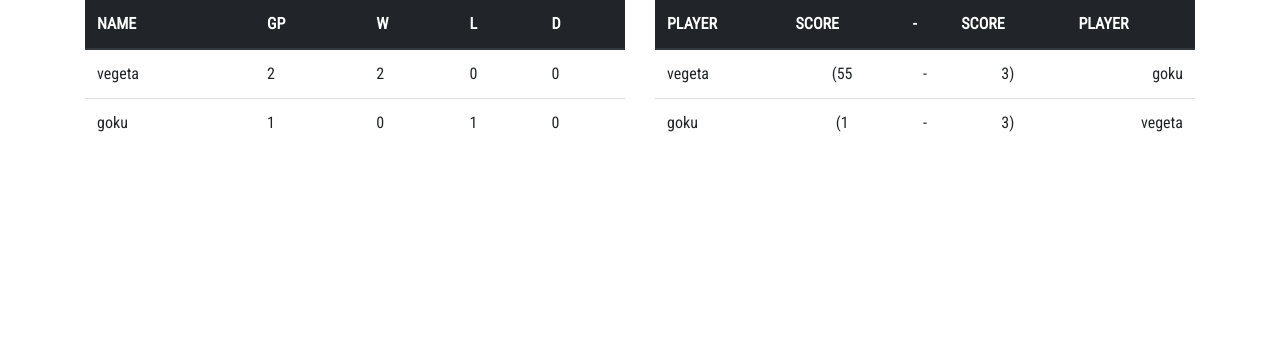
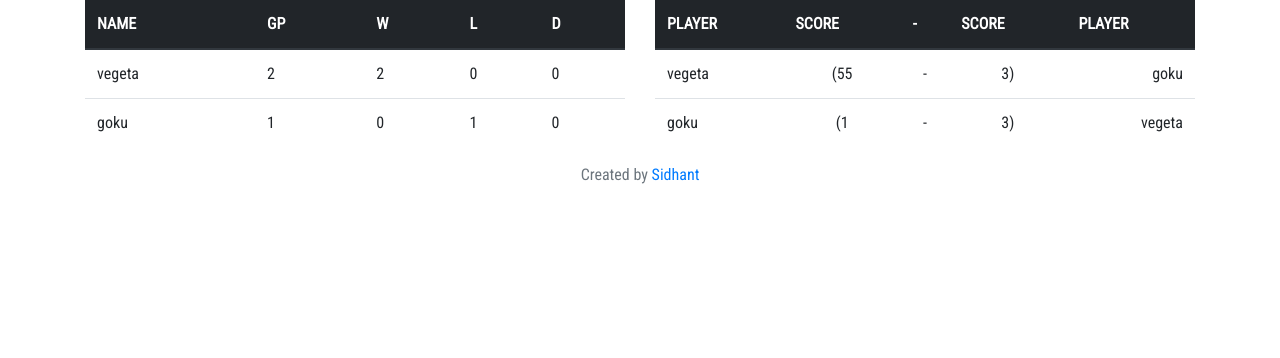
Before and after one commit to sid-hant/leadrboard, a Django app: page /room/dashboard/ in a window 1280 px wide. Shown: the part 297-655 px from the top of the page. Run offline with Django 3.2, Linux system fonts and the light colour scheme; a user stored in the database is signed in; data comes from the database, SQL or seed files in the repository; some libraries are stand-ins or nearby versions; some web fonts are replaced.

Commit message:
Update base.html

```diff
--- a/templates/base.html
+++ b/templates/base.html
@@ -55,7 +55,11 @@
     <br>
 {% block content %}
 {% endblock %}
-
+    <footer class="footer">
+      <div class="container" align="center">
+        <span class="text-muted">Created by <a href="https://sid-hant.github.io">Sidhant</a></span>
+      </div>
+    </footer>
 
   </body>
 </html>
```
